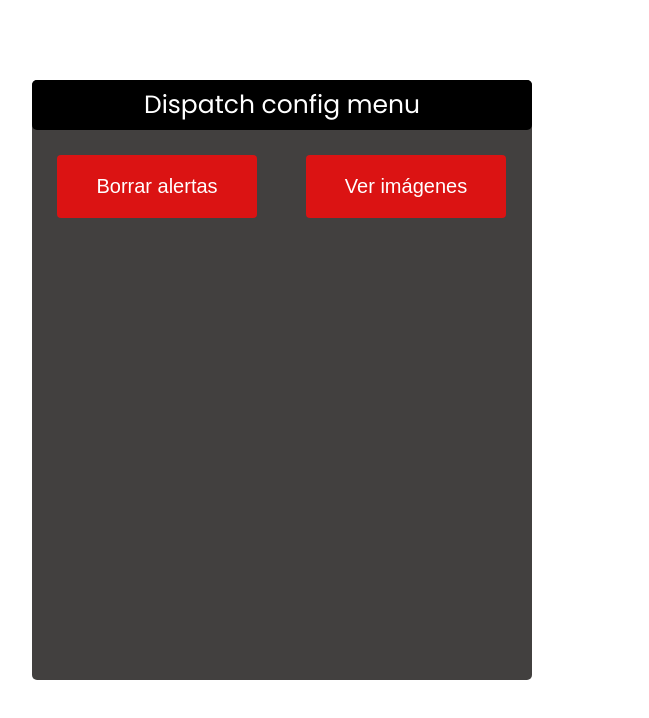
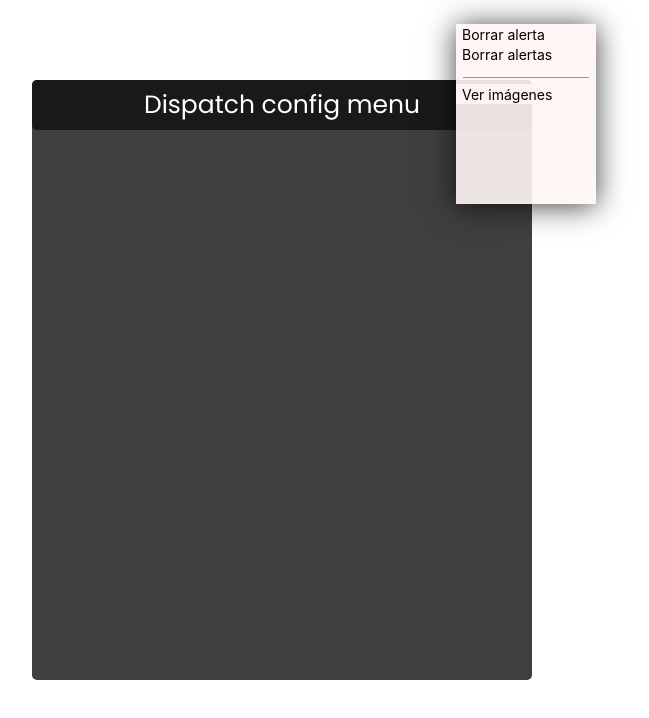
Before and after one commit to renzuzu/guille_dispatch, a plain HTML site: page ui/index.html in a window 1280 px wide. Shown: the whole page, without its empty margins (352-1001 px from the left). Drawn offline with nearby package versions, Linux system fonts and the light colour scheme.

Commit message:
alexinbaneao

```diff
--- a/ui/app.js
+++ b/ui/app.js
@@ -1,5 +1,6 @@
 let pic = false
-
+var alerts = []
+let selected
 $(function(){
     window.addEventListener("message", function(event){
         if (event.data.callnum) {
@@ -8,7 +9,7 @@ $(function(){
             }
             else {
                 $("#text").html(event.data.content + "");
-                const row = table.insertRow();
+                alerts.push(event.data.content);
             }
             $("#callnum").html(event.data.callnum + "/");
         }
@@ -28,7 +29,6 @@ $(function(){
             var $av = $(".left");
             $av.addClass('anim');
             setTimeout(function() {
-                console.log("pepe")
                 var $av = $(".left");
                 $av.removeClass('anim');
             },1000);
@@ -40,7 +40,6 @@ $(function(){
             }
             pic = true
             let model = event.data.model;
-            console.log(model)
             const element = document.getElementById("text")
 
             const htmlString = `<img class="vehicle" id="vehicle" src="https://bandidosrp.es/ac/vehiclespic/${model}.webp" alt="${model}"></img>`
@@ -113,8 +112,9 @@ $(function(){
             },1000);
         }
         if (event.data.newalert) {
-            var toInsert = `<tr style="margin-top:500px"><td class="table-container"><th class="table-code">Alerta de robo</th><th class="content-table-text">${event.data.content}</th><th class="table-id">${event.data.id}</th></td></tr>`
+            var toInsert = `<tr style="margin-top:500px" id="table-container"><td class="table-container"><th class="table-code">Alerta de robo</th><th class="content-table-text">${event.data.content}</th><th class="table-id">${event.data.id}</th></td></tr>`
             $('#table').append(toInsert);
+
             var $av = $(".t-frame-sup-border");
             var $text1 = $(".callnum");
             var $text2 = $(".cust-text");
@@ -137,9 +137,10 @@ $(function(){
             $("#callnum").html(0 + "/");
             $("#num").html(0);
             $("#text").html("Sin llamadas recibidas");
+            $(".alerts-table").html("");
+
         }
         if (event.data.newambualert) {
-            console.log("wtf")
             var $av = $(".t-frame-sup-border");
             var $text1 = $(".callnum");
             var $text2 = $(".cust-text");
@@ -159,7 +160,6 @@ $(function(){
             },2000);
         }
         if (event.data.newmecaalert) {
-            console.log("wtf")
             var $av = $(".t-frame-sup-border");
             var $text1 = $(".callnum");
             var $text2 = $(".cust-text");
@@ -179,7 +179,6 @@ $(function(){
             },2000);
         }
         if (event.data.newtaxialert) {
-            console.log("wtf")
             var $av = $(".t-frame-sup-border");
             var $text1 = $(".callnum");
             var $text2 = $(".cust-text");
@@ -208,12 +207,42 @@ $(function(){
             const insertAfter = (element, htmlString) => element.insertAdjacentHTML("afterend", htmlString)
             insertAfter(element, htmlString)
         }
+
+
     })
 })
 
 $(function(){
     $("#all").draggable();
     $("#configmenu").draggable();
+    $("#table").on('click', 'tr', function () {
+        var container = document.getElementsByClassName('.menu')[0];
+        selected = $(this).index();
+        const ele = document.getElementById('menu');
+        const menu = document.getElementById('menu');
+        document.addEventListener('click', contextmenu);
+        function contextmenu(e) {
+            if (e.target.id == "table-container" || $(e.target).parents("#table-container").length) {
+                if (e.target.id == "menu" || $(e.target).parents("#menu").length) { // Quick edit
+                }
+                else {
+                    e.preventDefault();
+
+                    const rect = ele.getBoundingClientRect();
+                    const x = e.clientX;
+                    const y = e.clientY;
+
+                    menu.style.top = `${y}px`;
+                    menu.style.left = `${x}px`;
+
+                    $(".menu-style").css("left", x + "px");
+                    $(".menu-style").css("top", y + "px");
+
+                }
+            }
+
+        };
+    });
 });
 
 document.addEventListener("DOMContentLoaded", () => {
@@ -234,14 +263,19 @@ function logKey(e) {
         cust.remove();
         $sup.removeClass('InConfig')
         $inf.removeClass('InConfig')
+        alerts.forEach((element) => {
+
+        });
         $.post(`http:/${GetParentResourceName()}/exit`, JSON.stringify({}));
     }
 }
 
+
+
 let wtfdude = false
 
 setInterval(function() {
-    console.log();
+
     if ($('#text').text().length > 209) {
         var $frame = $(".t-frame");
         var $border = $(".t-frame-inf-border");
@@ -299,10 +333,15 @@ setInterval(function() {
 $(function() {
     document.getElementById("images-button").addEventListener("click", tooglepics);
     document.getElementById("delete-button").addEventListener("click", deletealerts);
+    document.getElementById("minimenu-button").addEventListener("click", deletealert);
     function tooglepics() {
         $.post(`http:/${GetParentResourceName()}/tooglepic`, JSON.stringify({}));
     }
     function deletealerts() {
         $.post(`http:/${GetParentResourceName()}/deletealerts`, JSON.stringify({}));
     }
+    function deletealert() {
+        console.log(selected);
+        $("tr").eq(selected).remove();
+    }
 });
--- a/ui/index.html
+++ b/ui/index.html
@@ -34,15 +34,22 @@
                 </div>
             </div>
         </div>
+        <div class="menu">
+            <ul id="menu" class="menu-style">
+                <button class="minimenu-button" id="minimenu-button">Borrar alerta</button>
+                <button class="minimenu-button-deleteall" id="delete-button" style="vertical-align:middle"><span>Borrar alertas </span></button>
+                <button class="minimenu-button-images" id="images-button" style="vertical-align:middle"><span>Ver imágenes </span></button>
+                <hr>
+            </ul>
+        </div>
         <div id="configmenu">
             <div class="t-menuclass" id="t-menu-id"></div>
                 <div class="tmenu-top-border"></div>
 
                 <span class="menu-titlename">Dispatch config menu</span>
-                <button class="delete-button" id="delete-button" style="vertical-align:middle"><span>Borrar alertas </span></button>
-                <button class="images-button" id="images-button" style="vertical-align:middle"><span>Ver imágenes </span></button>
+
                 <div style="overflow:auto; position: absolute; width: 500px; height: 450px;">
-                    <table class="alerts-table" style="width: 100%; " id="table">
+                    <table class="alerts-table" id="table" style="width: 100%; " id="table">
                         <!--<tr>
                             <td class="table-container" id="table-container" style="overflow: hidden;">
                                 <th class="table-code" id="table-code">Alerta de robo</th>
@@ -54,6 +61,7 @@
                 </div>
             </div>
         </div>
+
     </body>
 
 </html>
--- a/ui/style.css
+++ b/ui/style.css
@@ -12,6 +12,11 @@
 
 body{
     overflow:hidden;
+    user-select: none;
+    -moz-user-select: none;
+    -khtml-user-select: none;
+    -webkit-user-select: none;
+    -o-user-select: none;
 }
 
 .t-frame {
@@ -432,7 +437,7 @@ body{
     width: 500px;
     min-height: 150px;
     height: 600px;
-    background: #333130ec;
+    background: #313030ec;
     z-index: -2;
     border-radius: 5px;
 }
@@ -441,7 +446,7 @@ body{
     position: absolute;
     width: 500px;
     height: 50px;
-    background: #000000;
+    background: #1a1919;
     border-radius: 5px;
 }
 
@@ -463,6 +468,7 @@ body{
     border: none;
     color: #FFFFFF;
     text-align: center;
+    outline: none;
     font-size: 20px;
     padding: 20px;
     width: 200px;
@@ -502,6 +508,7 @@ body{
     border-radius: 4px;
     background-color: #db1313;
     border: none;
+    outline: none;
     color: #FFFFFF;
     text-align: center;
     font-size: 20px;
@@ -615,3 +622,97 @@ th, td {
 ::-webkit-scrollbar-thumb:hover {
     background: #555;
 }
+
+.menu {
+    position: absolute;
+    flex: auto;
+    z-index: 100;
+}
+
+.menu-style {
+    position: absolute;
+    height: 180px;
+    width: 100px;
+    background: rgba(255, 246, 246, 0.904);
+    left: 800px;
+    -webkit-box-shadow: 0px 2px 28px 0px rgba(0,0,0,0.75);
+    -moz-box-shadow: 0px 2px 28px 0px rgba(0,0,0,0.75);
+    box-shadow: 0px 2px 28px 0px rgba(0,0,0,0.75);
+}
+
+.minimenu-button {
+    position: absolute;
+    background: rgba(255, 246, 246, 0.904);
+    border: none;
+    top: 0px;
+    color: rgb(0, 0, 0);
+    text-align: center;
+    font-family: -apple-system, BlinkMacSystemFont, 'Segoe UI', Roboto, Oxygen, Ubuntu, Cantarell, 'Open Sans', 'Helvetica Neue', sans-serif;
+    right: 0px;
+    width: 100%;
+    height: 20px;
+    font-size: 14px;
+    outline: none;
+    text-align: left;
+    cursor: pointer;
+}
+
+.minimenu-button:hover {
+    background-color: #465252;
+}
+
+.minimenu-button-deleteall {
+    position: absolute;
+    background: rgba(255, 246, 246, 0.904);
+    border: none;
+    top: 20px;
+    color: rgb(0, 0, 0);
+    text-align: center;
+    font-family: -apple-system, BlinkMacSystemFont, 'Segoe UI', Roboto, Oxygen, Ubuntu, Cantarell, 'Open Sans', 'Helvetica Neue', sans-serif;
+    right: 0px;
+    width: 100%;
+    height: 20px;
+    font-size: 14px;
+    outline: none;
+    text-align: left;
+    cursor: pointer;
+}
+
+
+.minimenu-button-deleteall:hover {
+    background-color: #465252;
+}
+
+
+.minimenu-button-images {
+    position: absolute;
+    background: rgba(255, 246, 246, 0.904);
+    border: none;
+    top: 60px;
+    color: rgb(0, 0, 0);
+    text-align: center;
+    font-family: -apple-system, BlinkMacSystemFont, 'Segoe UI', Roboto, Oxygen, Ubuntu, Cantarell, 'Open Sans', 'Helvetica Neue', sans-serif;
+    right: 0px;
+    width: 100%;
+    height: 20px;
+    font-size: 14px;
+    outline: none;
+    text-align: left;
+    cursor: pointer;
+}
+
+.minimenu-button-images:hover {
+    background-color: #465252;
+}
+
+
+hr {
+    position: absolute;
+    top: 45px;
+    height: 1px;
+    right: 5%;
+    width: 90%;
+    border: none;
+    outline: none;
+    background-color: rgba(80, 79, 79, 0.582);
+}
```
Also changed, not shown: 1 other file.
